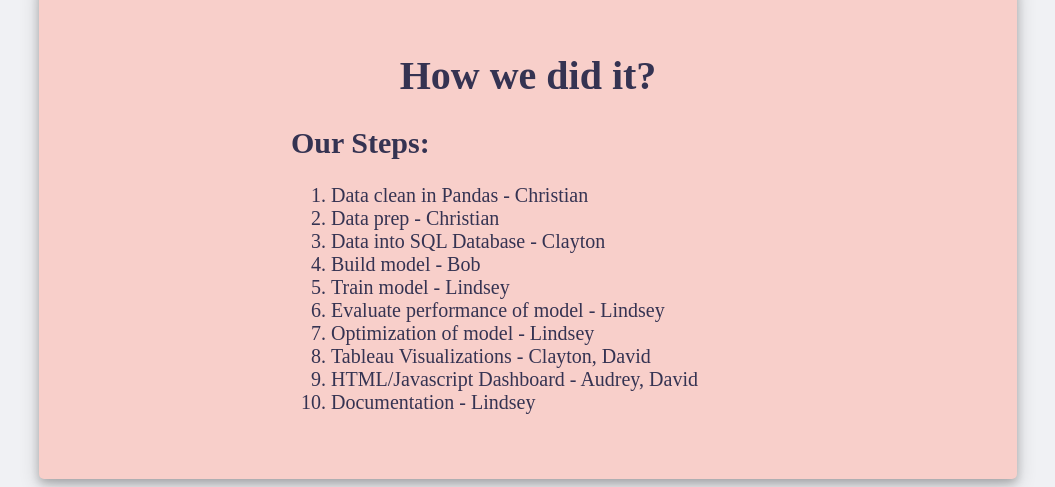
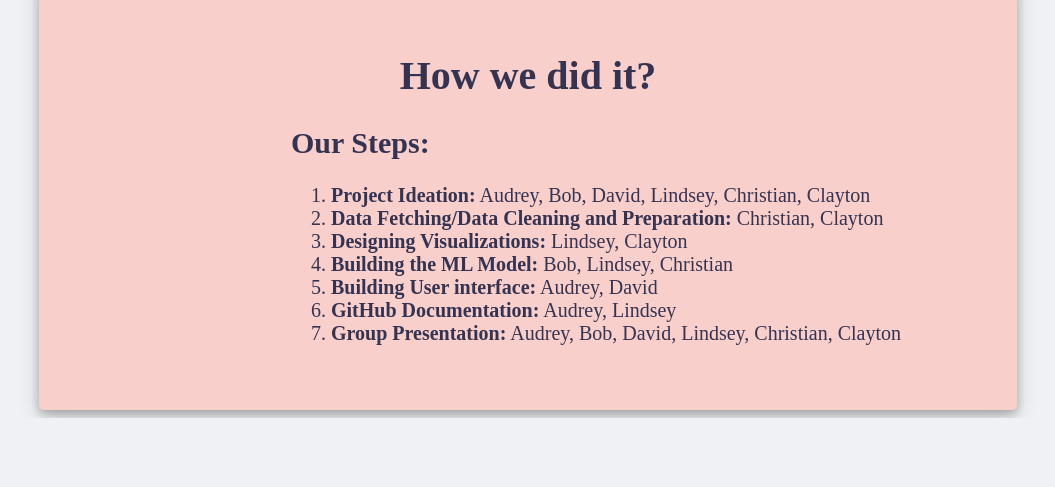
Before and after one commit to audbarrett/ML-BookRecommender, a Flask app: template templates/about.html in a window 1280 px wide. Shown: the part 473-960 px from the top of the page, without its empty margins (112-1167 px from the left). After the commit the page ends 891 px from the top, so only its background shows below. Run offline with Flask 3, Linux system fonts and the light colour scheme; the template is opened without the code that fills it, so the values that code supplies are empty; parts of the project's set-up code (start-up, migrations or seed data) failed here and were passed over.

Commit message:
minor updates to html

```diff
--- a/templates/about.html
+++ b/templates/about.html
@@ -37,15 +37,12 @@
 
   <h2>Our Steps:</h2>
 <ol type="1" class="project-steps">
-    <li>Data clean in Pandas - Christian</li>
-    <li>Data prep - Christian</li>
-    <li>Data into SQL Database - Clayton</li>
-    <li>Build model - Bob</li>
-    <li>Train model - Lindsey</li>
-    <li>Evaluate performance of model - Lindsey</li>
-    <li>Optimization of model - Lindsey</li>
-    <li>Tableau Visualizations - Clayton, David</li>
-    <li>HTML/Javascript Dashboard - Audrey, David</li>
-    <li>Documentation - Lindsey</li>
+  <li><b>Project Ideation:</b> Audrey, Bob, David, Lindsey, Christian, Clayton</li>
+  <li><b>Data Fetching/Data Cleaning and Preparation:</b> Christian, Clayton</li>
+  <li><b>Designing Visualizations:</b> Lindsey, Clayton</li>
+  <li><b>Building the ML Model:</b> Bob, Lindsey, Christian</li>
+  <li><b>Building User interface:</b> Audrey, David</li>
+  <li><b>GitHub Documentation:</b> Audrey, Lindsey</li>
+  <li><b>Group Presentation:</b> Audrey, Bob, David, Lindsey, Christian, Clayton</li>
 
 <script src="../static/js/app.js"></script>
--- a/templates/index.html
+++ b/templates/index.html
@@ -47,10 +47,7 @@
             <p class="recommendations-content">
               <ul id="reclist">
               </ul>
-              Book recommendations will somehow go here?
-            </p>
             <div class="rec-list-container">
-              <!-- Content for the first column -->
             </div>
           </div>
         </div>
```
